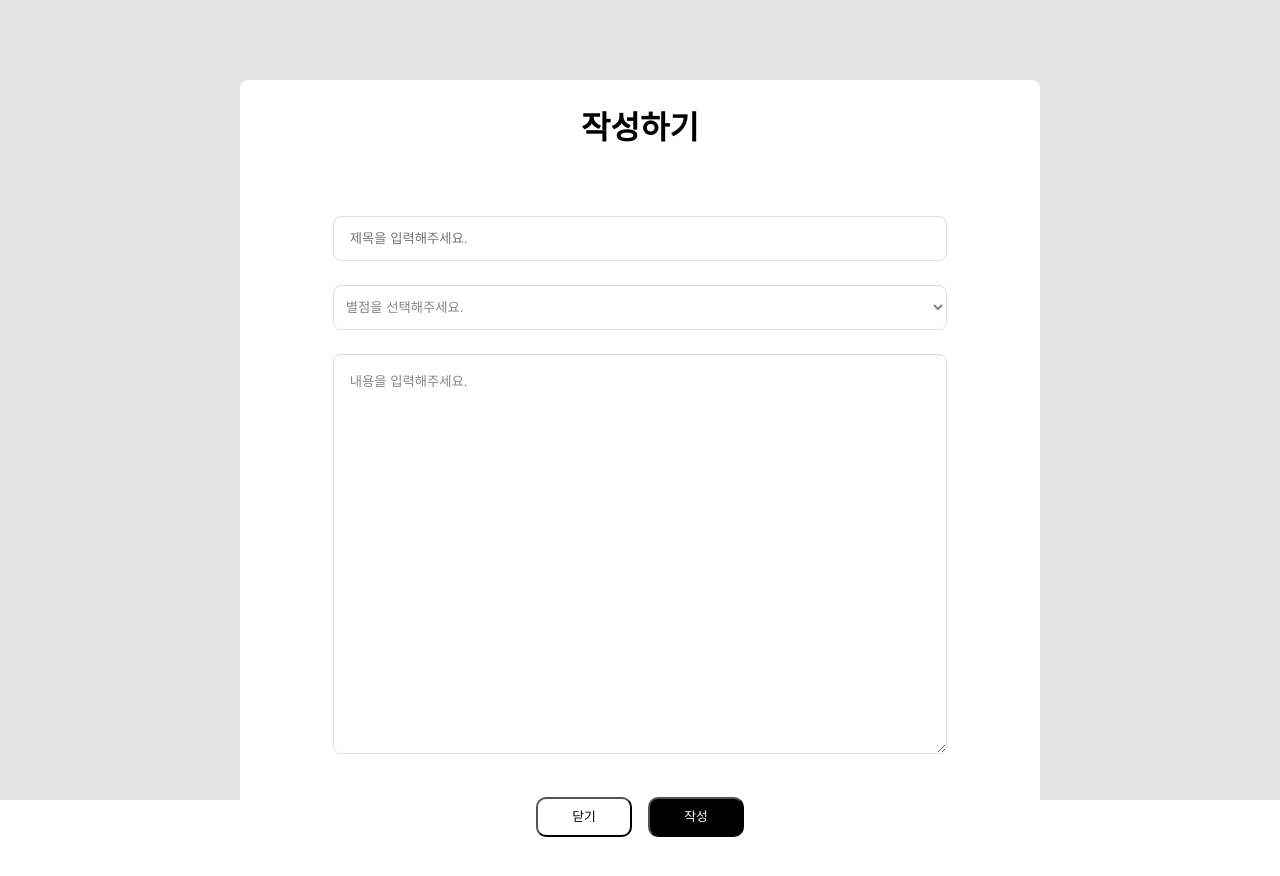
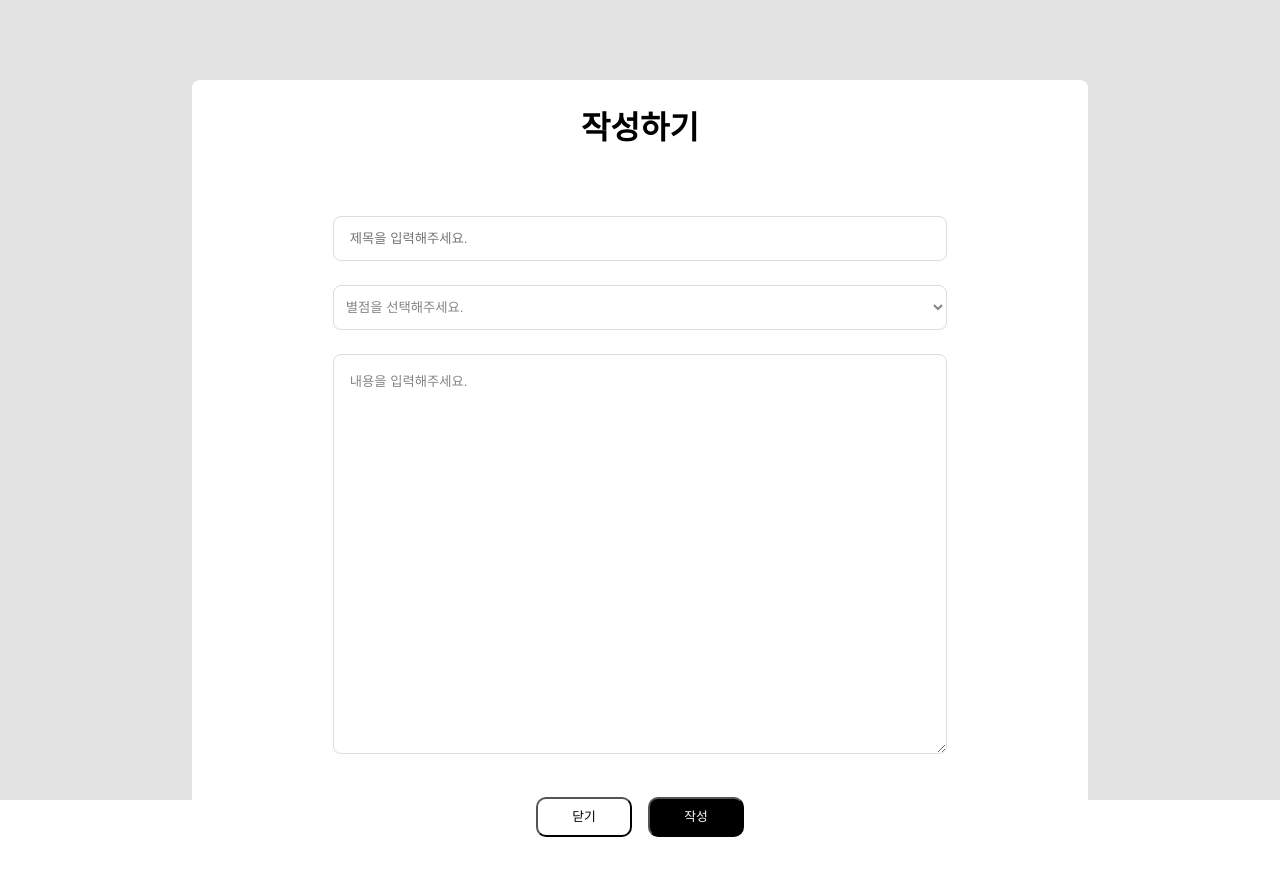
Before and after one commit to HyeonE0103/escapediary-FE, a React (Create React App) app: page /create in a window 1280 px wide. Shown: the top 876 px of the page. Built offline with nearby package versions, Linux system fonts and the light colour scheme.

Commit message:
fix: 입력창이 영역을 벗어나는 문제 수정

```diff
--- a/src/components/CreateReviewModal.jsx
+++ b/src/components/CreateReviewModal.jsx
@@ -118,7 +118,6 @@ const CreateContainer = styled.div`
   align-items: center;
   padding: 0 2rem;
   box-sizing: border-box;
-  max-width: 50rem;
   h1 {
     font-size: 2rem;
     font-weight: bold;
```
